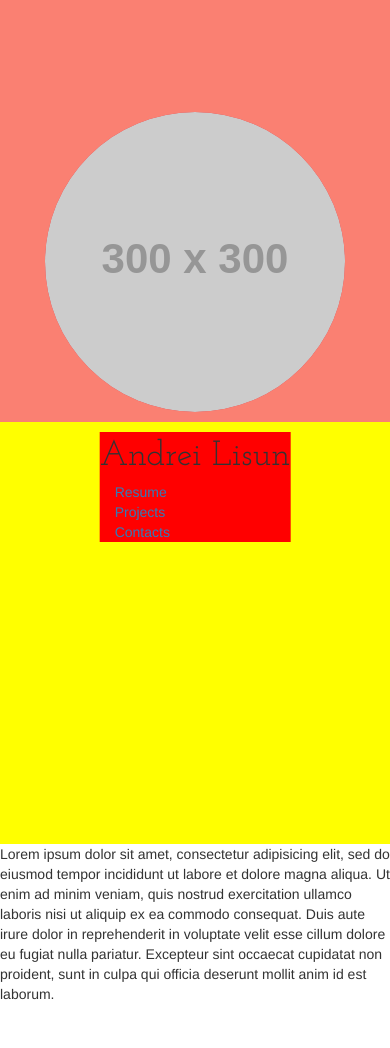
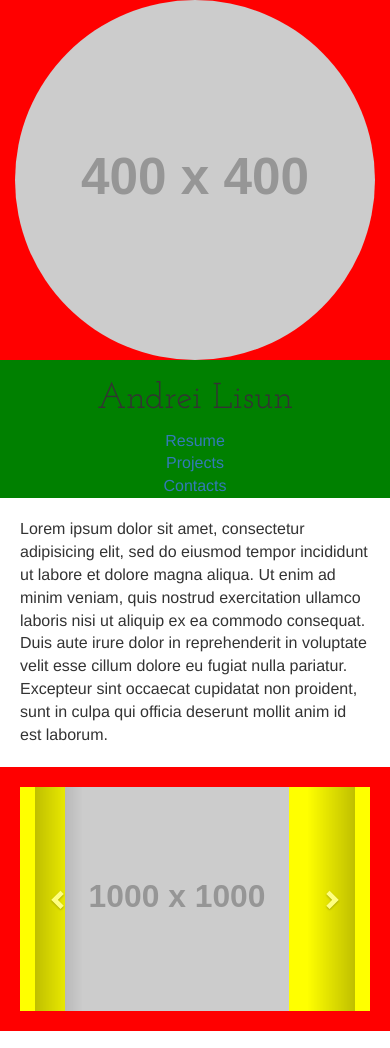
Before and after one commit to RepoForks/CV, a plain HTML site: page index.html in a window 390 px wide. Shown: the top 1048 px of the page. Drawn offline with nearby package versions, Linux system fonts and the light colour scheme; placeholder pictures from the web are drawn by us.

Commit message:
carousel added(UNREFACTORED)

```diff
--- a/css/style.css
+++ b/css/style.css
@@ -1,79 +1,57 @@
-.name {
-	font-family: 'Josefin Slab', serif;
-	font-size: 2.5em;
+body {
+	font-size: 16px;
 }
 
-html, body, header, section, header > .container-fluid, header > .container-fluid > .row {
-	height:100%;
+h1 {
+	font-family: 'Josefin Slab', serif;
 }
 
-.logoColYellow {
-	background: yellow;
-	height: 50%;
+section {
+	padding-top: 20px;
+	padding-bottom: 20px;
+	padding-right: 20px;
+	padding-left: 20px;
 }
 
-.logoColSalmon {
-	background: salmon;
-	height: 50%;
+.text-centered {
+	text-align: center;
+}
+
+.row-height {
+	display: table;
+	table-layout: fixed;
+	height: 100%;
+	width: 100%;
+}
+
+.col-middle {
+	vertical-align: middle;
+}
+
+@media (min-width: 480px) {
+}
+
+@media (min-width: 768px) {
+}
+
+@media (min-width: 992px) {
+	html, header, body, section, header > .container-fluid, header > .container-fluid > .row {
+		height:100%;
+	}
+
+	.col-md-height {
+		display: table-cell;
+		float: none;
+		height: 100%;
+	}
+}
+
+@media (min-width: 1200px) {
+
 }
 
 
-.logoContLeft {
-	background-color: red;
-	position: absolute;
-	left:50%;
-	transform: translateX(-50%);
-	top: 10px;
-}
-
-.logoContRight {
-	position: absolute;
-	left:50%;
-	bottom: 10px;
-	transform: translateX(-50%);
-	background-color: red;
-}
-
-/********** Large devices only **********/
-@media (min-width: 1200px) {
-}
-
-/********** Medium devices only **********/
-@media (min-width: 992px) and (max-width: 1199px) {
-}
-
-@media (min-width: 992px) {
-
-	.logoColYellow {
-		height: 100%;
-	}
-
-	.logoColSalmon {
-		height: 100%;
-	}
-
-
-	.logoContLeft {
-		top: 50%;
-		transform: translateY(-50%);
-		right: 10px;
-	}
-
-	.logoContRight {
-		top: 50%;
-		left:10px;
-		transform: translateY(-50%);
-	}
-}
-
-/********** Small devices only **********/
-@media (min-width: 768px) and (max-width: 991px) {
-
-}
-
-/********** Extra small devices only **********/
-@media (max-width: 767px) {
-	header {
-		background-color: red;
-	}
-}
+.carousel-inner > .item > img, .carousel-inner > .item > a > img {
+      width: 70%;
+      margin: auto;
+  }
--- a/index.html
+++ b/index.html
@@ -2,25 +2,36 @@
     <html>
     <head>
       <meta charset="utf-8">
+      <meta charset="utf-8">
+      <meta http-equiv="X-UA-Compatible" content="IE=edge">
+      <meta name="viewport" content="width=device-width, initial-scale=1">
+      <title>Andrei Lisun</title>
       <link rel="stylesheet" href="css/bootstrap.min.css">
       <link rel="stylesheet" href="css/style.css">
       <link href='https://fonts.googleapis.com/css?family=Josefin+Slab' rel='stylesheet' type='text/css'>
+      <script src="https://ajax.googleapis.com/ajax/libs/jquery/1.12.4/jquery.min.js"></script>
+      <script src="js/bootstrap.min.js"></script>
+      <script src="js/smooth_scroll.js"></script>
     </head>
     <body>
       <header >
         <div class="container-fluid">
-        <div class="row logoRow">
-          <div class="col-md-6 col-md-push-6 logoColSalmon">
-            <img src="http://dummyimage.com/300x300/000/fff" class="img-circle  img-responsive center-block logoContRight" alt="Andrei Lisun" >
+          <div class="row">
+            <div class="row-height">
+              <div class="col-xs-12 col-md-6 col-xs-height col-md-height col-middle" style="background:red">
+               <div>
+                 <img src="http://placehold.it/400x400/000000" class="center-block img-circle  img-responsive" alt="Andrei Lisun" >
                </div>
-          <div class="col-md-6 col-md-pull-6 logoColYellow">
-            <div class="logoContLeft">
-            <div ><span class="name">Andrei Lisun</span></div>
+             </div>
+             <div class="col-xs-12 col-md-6 col-xs-height col-md-height col-middle" style="background:green">
+               <div class="inside">
                  <div class="container-fluid">
                   <div class="row">
-                  <div class="col-md-4"><a href="#resume">Resume</a></div>
-                  <div class="col-md-4"><a href="#projects">Projects</a></div>
-                  <div class="col-md-4"><a href="#contacts">Contacts</a></div>
+                    <div class="col-xs-12"><h1 class="text-centered">Andrei Lisun</h1></div>
+                    <div class="col-md-4 text-centered"><a href="#resume">Resume</a></div>
+                    <div class="col-md-4 text-centered"><a href="#projects">Projects</a></div>
+                    <div class="col-md-4 text-centered"><a href="#contacts">Contacts</a></div>
+                  </div>
                 </div>
               </div>
             </div>
@@ -38,15 +49,36 @@
         proident, sunt in culpa qui officia deserunt mollit anim id est laborum.
       </div>
     </section>
-    <section id="projects" style="background:salmon">
-      <div>
-        <br/><br/>
-        Lorem ipsum dolor sit amet, consectetur adipisicing elit, sed do eiusmod
-        tempor incididunt ut labore et dolore magna aliqua. Ut enim ad minim veniam,
-        quis nostrud exercitation ullamco laboris nisi ut aliquip ex ea commodo
-        consequat. Duis aute irure dolor in reprehenderit in voluptate velit esse
-        cillum dolore eu fugiat nulla pariatur. Excepteur sint occaecat cupidatat non
-        proident, sunt in culpa qui officia deserunt mollit anim id est laborum.
+    <section id="projects" style="background:red">
+      <div class="container" style="background:yellow">
+        <div id="projects-carousel" class="carousel slide" data-ride="carousel">
+          <div class="carousel-inner" role="listbox">
+            <div class="item active">
+              <img src="http://placehold.it/1000x1000/000000" alt="Pro1">
+            </div>
+
+            <div class="item">
+              <img src="http://placehold.it/1000x1000/ffffffff" alt="Pro2">
+            </div>
+
+            <div class="item">
+              <img src="http://placehold.it/1000x1000/000000" alt="Pro3">
+            </div>
+
+            <div class="item">
+              <img src="http://placehold.it/1000x1000/ffffffff" alt="Pro4">
+            </div>
+          </div>
+
+          <a class="left carousel-control" href="#projects-carousel" role="button" data-slide="prev">
+            <span class="glyphicon glyphicon-chevron-left" aria-hidden="true"></span>
+            <span class="sr-only">Previous</span>
+          </a>
+          <a class="right carousel-control" href="#projects-carousel" role="button" data-slide="next">
+            <span class="glyphicon glyphicon-chevron-right" aria-hidden="true"></span>
+            <span class="sr-only">Next</span>
+          </a>
+        </div>
       </div>
     </section>
     <section id="contacts">
--- /dev/null
+++ b/js/smooth_scroll.js
@@ -0,0 +1,14 @@
+$(function() {
+  $('a[href*="#"]:not([href="#"]):not(#projects-carousel a)').click(function() {
+    if (location.pathname.replace(/^\//,'') == this.pathname.replace(/^\//,'') && location.hostname == this.hostname) {
+      var target = $(this.hash);
+      target = target.length ? target : $('[name=' + this.hash.slice(1) +']');
+      if (target.length) {
+        $('html, body').animate({
+          scrollTop: target.offset().top
+        }, 1000);
+        return false;
+      }
+    }
+  });
+});
```
Lines whose indentation alone changed are shown as unchanged.
